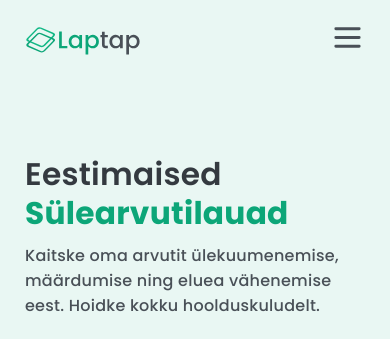
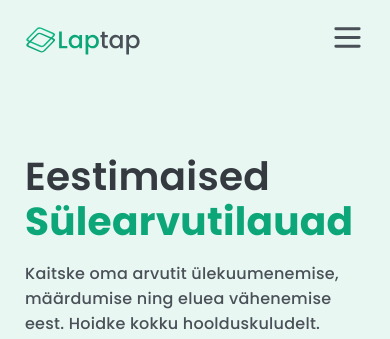
Before and after one commit to martinvali/Laptap, a plain HTML site: page index.html in a window 390 px wide. Shown: the top 339 px of the page. Drawn offline with Linux system fonts and the light colour scheme.

Commit message:
Add media queries for smaller devices

```diff
--- /dev/null
+++ b/css/queries.css
@@ -0,0 +1,14 @@
+@media (min-width: 23.5em) {
+  .heading-primary-light,
+  .heading-primary-dark {
+    font-size: 3.906rem;
+  }
+
+  .btn-primary {
+    padding: 0.6rem 3rem 0.6rem 3rem;
+  }
+
+  .btn-secondary {
+    padding: 0.6rem 1.5rem 0.6rem 1.5rem;
+  }
+}
--- a/css/style.css
+++ b/css/style.css
@@ -60,8 +60,8 @@ VERTICAL SPACING:
   color: #343a40;
   font-weight: 600;
   font-size: 3.125rem;
-  line-height: 1.25;
-  margin-bottom: 1rem;
+  line-height: 1.15;
+  margin-bottom: 1.6rem;
   letter-spacing: 0.25px;
 }
 
@@ -76,13 +76,13 @@ VERTICAL SPACING:
   font-weight: 500;
   color: #495057;
   letter-spacing: 0.25px;
-  margin-bottom: 2.4rem;
+  margin-bottom: 3.2rem;
 }
 
 .btn-primary {
   color: #f4fdfa;
   background-color: #087f5b;
-  padding: 0.6rem 3rem 0.6rem 3rem;
+  padding: 0.4rem 2.8rem 0.4rem 2.8rem;
   border-radius: 10px;
   font-size: 2rem;
   margin-right: 1.6rem;
@@ -92,7 +92,7 @@ VERTICAL SPACING:
 .btn-secondary {
   border: 2.5px solid #087f5b;
   font-size: 2rem;
-  padding: 0.6rem 1.5rem 0.6rem 1.5rem;
+  padding: 0.4rem 1.4rem 0.4rem 1.4rem;
   color: #343a40;
   border-radius: 10px;
   margin-bottom: 4.8rem;
--- a/index.html
+++ b/index.html
@@ -13,6 +13,7 @@
     />
     <link rel="stylesheet" href="css/style.css" />
     <link rel="stylesheet" href="css/general.css" />
+    <link rel="stylesheet" href="css/queries.css" />
   </head>
   <body>
     <header class="header outer-container bg-primary">
```
Also changed, not shown: hero.webp (added).
